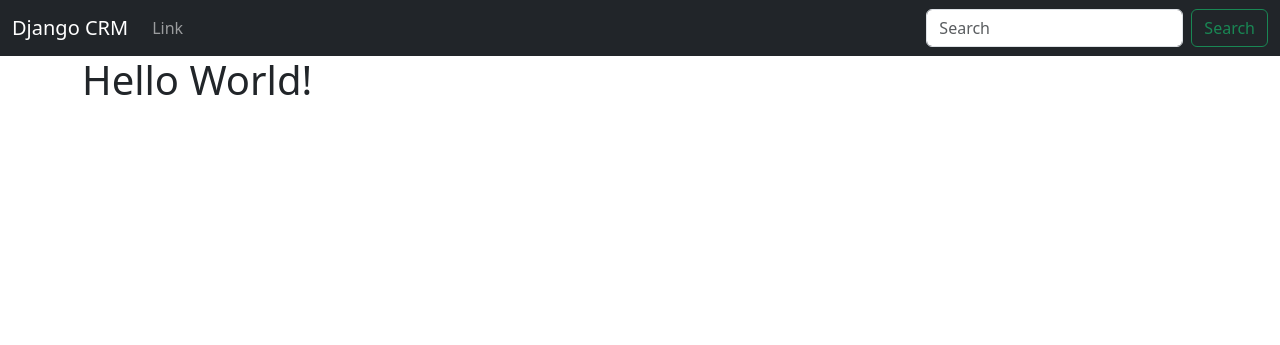
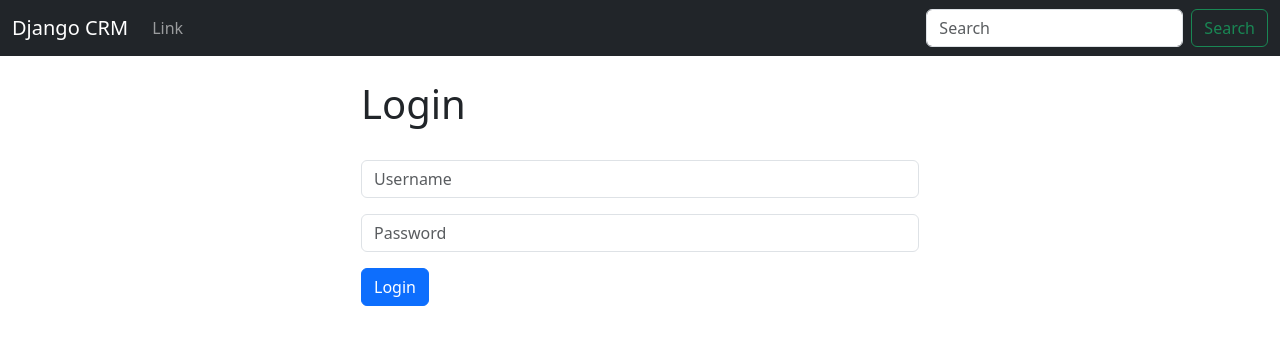
Before and after one commit to mohitrbhardwaj/Django-CRM, a Django app: page / in a window 1280 px wide. Shown: the top 345 px of the page. Run offline with Django 5.2, Linux system fonts and the light colour scheme.

Commit message:
Login functionality added

```diff
--- a/website/templates/base.html
+++ b/website/templates/base.html
@@ -11,8 +11,17 @@
         {% include "navbar.html" %}
     </div>
     <div class = 'container'>
-        {% block content %}
-        {% endblock %}
+      <br/>
+      {% if messages %}
+        {% for message in messages %}
+        <div class="alert alert-warning alert-dismissible fade show" role="alert">
+          {{ message }}
+          <button type="button" class="btn-close" data-bs-dismiss="alert" aria-label="Close"></button>
+        </div>
+        {% endfor %}
+      {% endif %}
+      {% block content %}
+      {% endblock %}
     </div>
     <script src="https://cdn.jsdelivr.net/npm/bootstrap@5.3.2/dist/js/bootstrap.bundle.min.js" integrity="sha384-C6RzsynM9kWDrMNeT87bh95OGNyZPhcTNXj1NW7RuBCsyN/o0jlpcV8Qyq46cDfL" crossorigin="anonymous"></script>
   </body>
--- a/website/templates/home.html
+++ b/website/templates/home.html
@@ -1,6 +1,33 @@
 {% extends 'base.html' %}
 
 {% block content %}
-<h1> Hello World! </h1>
 
+<div class="col-md-6 offset-md-3">
+    {% if user.is_authenticated %}
+        <h1> Hello World! </h1>
+
+    {% else %}
+        <h1> Login </h1>
+        <form method="POST" action="{% url 'home' %}">
+            {% csrf_token %}
+            <form>
+                </br>
+                <div class="mb-3">
+                {% comment %} <label for="exampleInputEmail1" class="form-label">Email address</label> {% endcomment %}
+                <input type="text" class="form-control" name="username" placeholder="Username" required>
+                {% comment %} <div id="emailHelp" class="form-text">We'll never share your email with anyone else.</div> {% endcomment %}
+                </div>
+                <div class="mb-3">
+                {% comment %} <label for="exampleInputPassword1" class="form-label">Password</label> {% endcomment %}
+                <input type="password" class="form-control" name="password" placeholder="Password" required>
+                </div>
+                {% comment %} <div class="mb-3 form-check">
+                <input type="checkbox" class="form-check-input" id="exampleCheck1">
+                <label class="form-check-label" for="exampleCheck1">Check me out</label>
+                </div> {% endcomment %}
+                <button type="submit" class="btn btn-primary">Login</button>
+            </form>
+        </form>
+    {% endif %}
+</div>
 {% endblock %}
--- a/website/urls.py
+++ b/website/urls.py
@@ -3,4 +3,6 @@ from . import views
 
 urlpatterns = [
     path('', views.home, name = 'home'),
+    # path('login/', views.login_user, name = 'login'),
+    # path('logout/', views.logout_user, name = 'logout'),
 ]
--- a/website/views.py
+++ b/website/views.py
@@ -1,4 +1,24 @@
-from django.shortcuts import render
+from django.shortcuts import render, redirect
+from django.contrib.auth import authenticate, login, logout
+from django.contrib import messages
 
 def home(request):
-    return render(request, 'home.html', {})
+    # check to see if logging in
+    if request.method == 'POST' :
+        username = request.POST['username']
+        password = request.POST['password']
+        # Authenticate
+        user = authenticate(username=username, password=password)
+        if user is not None:
+            login(request, user)
+            messages.success(request, "You have been logged in!")
+            return redirect('home')
+        else:
+            messages.success(request, "There was an error logging in. Please try again...")
+            return redirect('home')
+    else:
+        return render(request, 'home.html', {})
+
+
+# def logout_user(resuest):
+#     pass
```
